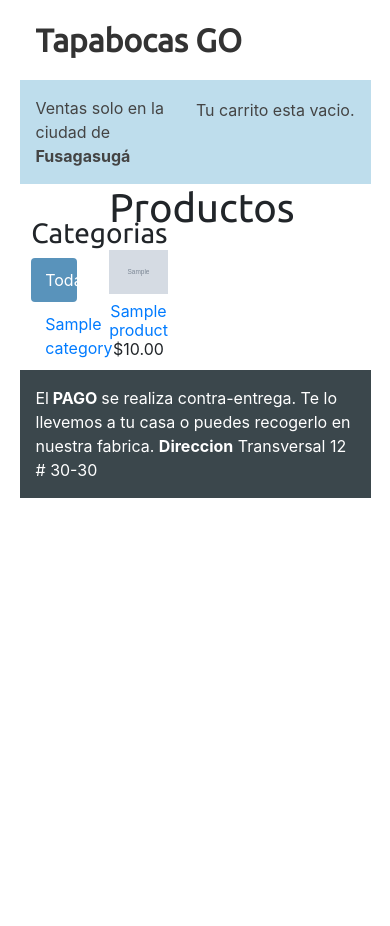
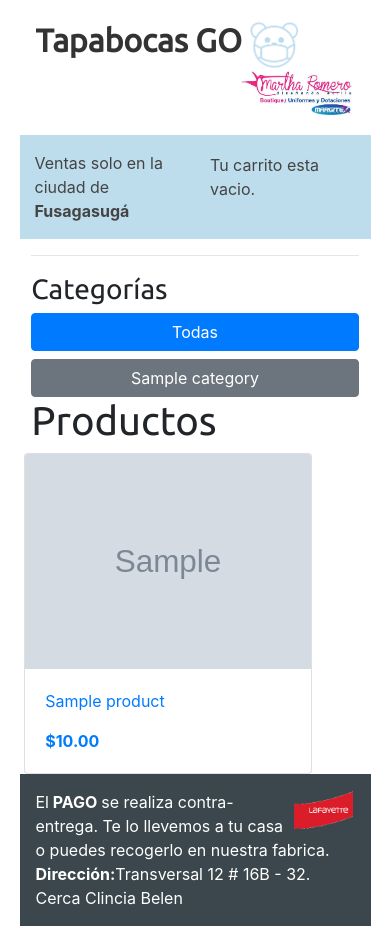
Before and after one commit to camilo1rp/myshop, a Django app: page / in a window 390 px wide. Before the commit the page ends 498 px from the top, so only its background shows below. Run offline with Django 3.2, Linux system fonts and the light colour scheme; tables that the repository leaves empty hold one stand-in row (values such as "Sample post"); grey boxes marked "Sample" are stand-in pictures; some libraries are stand-ins or nearby versions.

Commit message:
fix style- made it responsive

```diff
--- a/myshop/urls.py
+++ b/myshop/urls.py
@@ -13,6 +13,8 @@ Including another URLconf
     1. Import the include() function: from django.urls import include, path
     2. Add a URL to urlpatterns:  path('blog/', include('blog.urls'))
 """
+from django.conf import settings
+from django.conf.urls.static import static
 from django.contrib import admin
 from django.urls import path, include
 
@@ -22,3 +24,5 @@ urlpatterns = [
     path('', include('shop.urls', namespace='shop')),
     path('orders/', include('orders.urls', namespace='orders')),
 ]
+if settings.DEBUG:
+    urlpatterns += static(settings.MEDIA_URL, document_root=settings.MEDIA_ROOT)
--- a/orders/forms.py
+++ b/orders/forms.py
@@ -12,7 +12,7 @@ class OrderCreateForm(forms.ModelForm):
         self.fields['phone'].label = 'Telefono'
         self.fields['address'].label = 'Dirección'
         self.fields['send'].label = 'Enviar a domilio ($2000)'
-        self.fields['address'].widget.attrs.update(placeholder='danos tu direccion  para la entrega', required=False)
+        self.fields['address'].widget.attrs.update(placeholder='Dirección para la entrega', required=False)
 
     class Meta:
         model = Order
--- a/orders/templates/orders/order/created.html
+++ b/orders/templates/orders/order/created.html
@@ -3,7 +3,7 @@
 Thank you
 {% endblock %}
 {% block content %}
-<h1>Thank you</h1>
-<p>Your order has been successfully completed. Your order number is
-    <strong>{{ order.id }}</strong>.</p>
+<h1>Gracias</h1>
+<p>Tu order ha sido completada. EL numero de tu orden es:
+    <strong>{{ order.id }}</strong>. Te llamaaremos pronto para confirmar tu pedido.</p>
 {% endblock %}
--- a/shop/forms.py
+++ b/shop/forms.py
@@ -6,7 +6,7 @@ PRODUCT_QUANTITY_CHOICES = [(i, str(i)) for i in range(1, 21)]
 
 class CartAddProduct(forms.Form):
 
-    quantity = forms.TypedChoiceField(choices=PRODUCT_QUANTITY_CHOICES, coerce=int, label='Cantidad ')
+    d = forms.TypedChoiceField(choices=PRODUCT_QUANTITY_CHOICES, coerce=int, label='Cantidad')
     update = forms.BooleanField(required=False,
                                 initial=False,
                                 widget=forms.HiddenInput)
--- a/shop/static/css/base.css
+++ b/shop/static/css/base.css
@@ -21,13 +21,33 @@ a:hover {
 
 a.button, input[type="submit"] {
     color:#fff;
-    background:#5993bb;
     border-radius:4px;
     padding:0.4rem 2rem;
     font-size:1rem;
     border:0;
 }
+::-webkit-scrollbar {
+    -webkit-appearance: none;
+}
 
+::-webkit-scrollbar:vertical {
+    width: 10px;
+}
+
+::-webkit-scrollbar:horizontal {
+    height: 10px;
+}
+
+::-webkit-scrollbar-thumb {
+    background-color: rgba(0, 0, 0, .5);
+    border-radius: 10px;
+    border: 2px solid #ffffff;
+}
+
+::-webkit-scrollbar-track {
+    border-radius: 10px;
+    background-color: #ffffff;
+}
 a.button.light {
     color:#666;
     background:#ededed;
@@ -45,12 +65,13 @@ table {
     width:100%;
     border-spacing:0;
     border-collapse: collapse;
+    overflow-x: auto;
 }
 
 table th, table td {
     text-align: left;
     font-size: calc(12px + 0.8vw);
-    padding: 1vw;
+    padding: 0.5vw;
     margin: 0;
 }
 
@@ -68,10 +89,6 @@ thead th, tbody tr.total {
     font-weight:bold;
 }
 
-table.cart {
-    margin-bottom:1rem;
-}
-
 table.cart img {
     width:12rem;
 }
@@ -85,26 +102,6 @@ td input[type="submit"] {
     padding:4px 10px;
 }
 
-form p label, form p input {
-    float:left;
-    clear:both;
-}
-
-form p label {
-    font-size:14px;
-    padding-bottom:4px;
-}
-
-form p input {
-    width:20rem;
-    font-size:1rem;
-    margin-bottom:10px;
-    padding:10px 12px;
-    border:0;
-    background:#efefef;
-    color:#666;
-    border-radius:4px;
-}
 
 ul.errorlist {
    float:left;
@@ -126,7 +123,7 @@ ul.errorlist {
 #subheader {
     background:#beddec;
     color:#444;
-    padding:1rem 1rem;
+    padding:1rem 0rem;
     margin: 0 5vw;
     overflow:auto;
 }
--- a/shop/templates/shop/base.html
+++ b/shop/templates/shop/base.html
@@ -1,6 +1,6 @@
 <!DOCTYPE html>
 {% load static %}
-<html lang="en">
+<html lang="en" xmlns="http://www.w3.org/1999/html">
 <head>
     <meta charset="UTF-8">
     <title>{% block title %}Tapabocas GO {% endblock %}</title>
@@ -13,11 +13,14 @@
 </head>
 <body>
     <div id="header">
-        <a href="/" class="logo"><strong>Tapabocas GO</strong></a>
+        <a href="/" class="logo"><strong>Tapabocas GO</strong> <img src="{% get_media_prefix %}/logo-go.png" height="50"> </a>
+
+        <img class="float-right" src="{% get_media_prefix %}/logo_mt.jpeg" height="50">
     </div>
     <div id="subheader">
-        <div class="cart">
+        <div class="cart col-6 ">
             {% with total_items=cart|length %}
+            <div class="float-right">
                 {% if cart|length > 0 %}
                     Tu carrito:
                     <a href="{% url "cart:cart_detail" %}">
@@ -27,17 +30,21 @@
                     {% else %}
                 Tu carrito esta vacio.
                 {% endif %}
+            </div>
             {% endwith %}
         </div>
+        <div class="col-6">
         <span>Ventas solo en la ciudad de <strong>Fusagasugá</strong></span>
+        </div>
     </div>
     <div id="content">
         {% block content %}
         {% endblock %}
     </div>
     <div id="footer">
+        <span></span><img class="float-right" src="{% get_media_prefix %}/lafayette_nbg.png" height="40"></span>
         <span>El<strong> PAGO </strong>se realiza contra-entrega. Te lo llevemos a tu casa
-            o puedes recogerlo en nuestra fabrica. <strong>Direccion</strong> Transversal 12 # 30-30
+        o puedes recogerlo en nuestra fabrica.<br> <strong>Dirección:</strong>Transversal 12 # 16B - 32. Cerca Clincia Belen
         </span>
     </div>
     <!--ajax.js-->
@@ -47,5 +54,7 @@
     <script src="https://cdn.jsdelivr.net/npm/sweetalert2@9"></script>
     <!--sweet alert-->
     <script src="{% static 'bootstrap-4.4.1/js/bootstrap.min.js' %}"></script>
+{% block script %}
+{% endblock %}
 </body>
 </html>
--- a/shop/templates/shop/product/list.html
+++ b/shop/templates/shop/product/list.html
@@ -6,29 +6,41 @@
 {% endblock %}
 
 {% block content %}
-    <div id="sidebar">
-        <h3>Categorias</h3>
-        <ul>
-            <li {% if not category %}class="selected"{% endif %}>
-                <a href="{% url 'shop:product_list' %}">Todas</a></li>
+<div class="row">
+    <div class="col-sm-12 col-md-4">
+        <hr>
+        <h3>Categorías</h3>
+            <li {% if not category %}class="btn btn-primary btn-block"
+                {%else%}class="btn btn-secondary btn-block"{% endif %}>
+                <a href="{% url 'shop:product_list' %}" style="color:white;">Todas</a>
+            </li>
             {%for c in categories %}
-                <li {% if category.slug == c.slug %}class="selected"{% endif %}>
-                    <a href="{{ c.get_absolute_url }}">{{ c.name}}</a></li>
+                <li {% if category.slug == c.slug %}class="btn btn-primary btn-block"
+                    {%else%}class="btn btn-secondary btn-block"{% endif %}>
+                    <a href="{{ c.get_absolute_url }}" style="color:white;">{{ c.name}}</a>
+                </li>
             {% endfor %}
-        </ul>
     </div>
-    <div id="main" class="product-list">
-        <h1>{% if category %}{{ category.name }}{% else %}Productos{% endif %}</h1>
+    <div id="main" class="col-sm-12 col-md-8">
+        <h1>{% if category %}{{ category.name}}{% else %}Productos{% endif %}</h1>
+        <div class="row">
         {%for product in products %}
-            <div class="item">
+        <div class="col-md-6 col-sm-6 px-2">
+        <div class="card" style="width: 18rem;">
+            <a href="{{ product.get_absolute_url }}">
+            <img class="card-img-top" src="{% if product.image %}{{ product.image.url }}
+                    {% else %}{% static 'img/no_image.png' %}{% endif%}" alt="Card image cap">
+            </a>
+            <div class="card-body">
                 <a href="{{ product.get_absolute_url }}">
-                    <img src="{% if product.image %}{{ product.image.url }}
-                    {% else %}{% static 'img/no_image.png' %}{% endif%}">
+                <p class="card-text">{{ product.name }}</p>
+                    <strong>${{ product.price}}</strong>
                 </a>
-                <a href="{{ product.get_absolute_url }}">{{ product.name }}</a>
-                <br>
-                ${{ product.price}}
             </div>
+        </div>
+        </div>
         {% endfor%}
+        </div>
     </div>
+</div>
 {% endblock %}
```
Also changed, not shown: cart/templates/cart/detail.html (+10 -5 lines), orders/templates/orders/order/create.html (+16 -9 lines), shop/templates/shop/product/detail.html (+10 -5 lines), media/lafayette_logo.png (added), media/lafayette_nbg.png (added), media/logo-go.png (added), media/logo_mt.jpeg (added), 1 other file.
